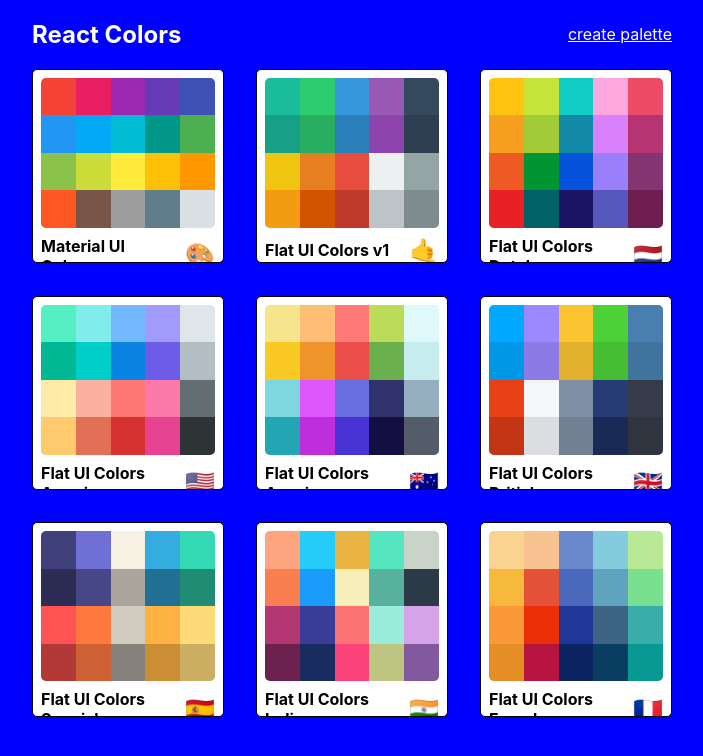
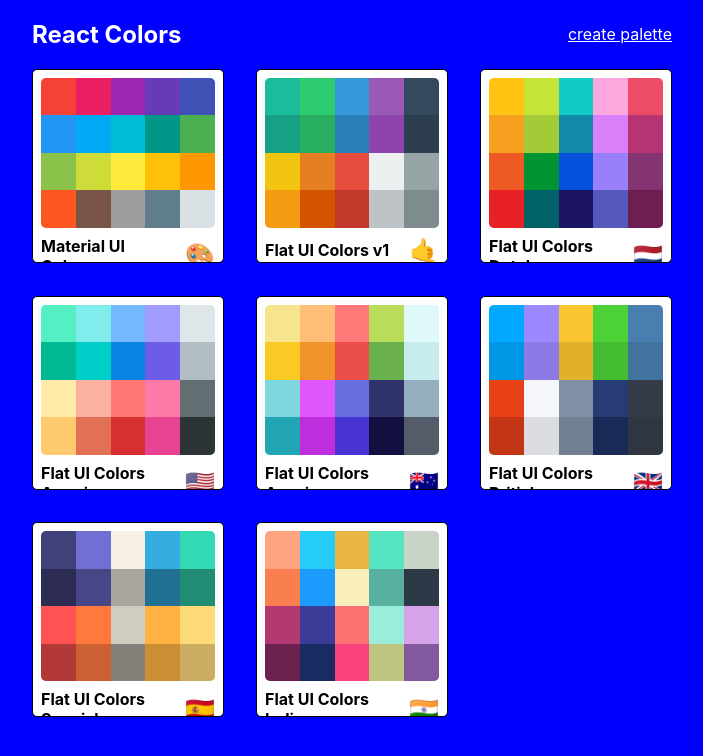
Before and after one commit to rushikeshkoli/Color-Project, a React (Create React App) app: page / in a window 1280 px wide. Shown: the top 756 px of the page, without its empty margins (288-991 px from the left). Built offline with nearby package versions, Linux system fonts and the light colour scheme.

Commit message:
Implement drag and drop

```diff
--- a/package.json
+++ b/package.json
@@ -17,7 +17,8 @@
     "react-dom": "^16.13.1",
     "react-material-ui-form-validator": "^2.0.10",
     "react-router-dom": "^5.2.0",
-    "react-scripts": "3.4.1"
+    "react-scripts": "3.4.1",
+    "react-sortable-hoc": "^1.11.0"
   },
   "scripts": {
     "start": "react-scripts start",
--- a/src/DraggableColorBox.js
+++ b/src/DraggableColorBox.js
@@ -1,6 +1,7 @@
 import React from 'react';
 import {withStyles} from '@material-ui/styles';
 import DeleteIcon from '@material-ui/icons/Delete';
+import {SortableElement} from 'react-sortable-hoc';
 
 const styles = {
     root: {
@@ -10,6 +11,7 @@
         display: 'inline-block',
         position: 'relative',
         cursor: 'pointer',
+        marginBottom: '-4px',
         '&:hover svg': {
             color: 'white',
             transform: 'scale(1.5)'
@@ -33,7 +35,7 @@
     }
 }
 
-function DragableColorBox(props) {
+const DragableColorBox = SortableElement(props => {
     const { classes,color, name, handleClick } = props;
     return (
         <div
@@ -45,7 +47,7 @@
                 <DeleteIcon className={classes.deleteIcon} onClick={handleClick}/>
             </div>
         </div>
-    )
-}
+    );
+});
 
 export default withStyles(styles)(DragableColorBox);
--- /dev/null
+++ b/src/DraggableColorList.js
@@ -0,0 +1,21 @@
+import React from 'react';
+import DraggableColorBox from './DraggableColorBox';
+import { SortableContainer } from 'react-sortable-hoc';
+
+const DraggableColorList = SortableContainer(({ colors, removeColor }) => {
+    return (
+        <div style={{ height: '100%'}}>
+            {colors.map((color,i) => (
+                <DraggableColorBox
+                    index={i}
+                    key={color.name}
+                    color={color.color}
+                    name={color.name}
+                    handleClick={() => removeColor(color.name)}
+                />
+            ))}
+        </div>
+    );
+});
+
+export default DraggableColorList;
--- a/src/NewPaletteForm.js
+++ b/src/NewPaletteForm.js
@@ -12,8 +12,9 @@
 import Button from '@material-ui/core/Button';
 import ChevronLeftIcon from '@material-ui/icons/ChevronLeft';
 import { ChromePicker } from 'react-color';
-import DraggableColorBox from './DraggableColorBox';
 import { ValidatorForm, TextValidator} from 'react-material-ui-form-validator';
+import { arrayMove } from 'react-sortable-hoc';
+import DraggableColorList from './DraggableColorList';
 
 const drawerWidth = 400;
 
@@ -83,11 +84,20 @@
       currentColor: '',
       newColorName: '',
       newPaletteName: '',
-      colors: [{name: 'blue', color: 'blue'}]
+      colors: [
+        {name: 'blue', color: 'blue'},
+        {name: 'blue', color: 'blue'},
+        {name: 'blue', color: 'blue'},
+        {name: 'blue', color: 'blue'},
+        {name: 'blue', color: 'blue'},
+        {name: 'blue', color: 'blue'},
+        {name: 'blue', color: 'blue'}
+      ]
     };
     this.addNewColor = this.addNewColor.bind(this);
     this.handleChange = this.handleChange.bind(this);
     this.handleSubmit = this.handleSubmit.bind(this);
+    this.removeColor = this.removeColor.bind(this);
   }
 
   componentDidMount() {
@@ -147,6 +157,12 @@
       removeColor(colorName) {
         this.setState({colors: this.state.colors.filter(color => color.name !== colorName)})
       }
+
+      onSortEnd = ({oldIndex, newIndex}) => {
+        this.setState(({colors}) => ({
+          colors: arrayMove(colors, oldIndex, newIndex)
+        }));
+      };
 
       render() {
         const { classes } = this.props;
@@ -237,13 +253,12 @@
               })}
             >
               <div className={classes.drawerHeader} />
-                {colors.map(color => (
-                  <DraggableColorBox
-                    color={color.color}
-                    name={color.name}
-                    handleClick={() => this.removeColor(color.name)}
-                  />
-                ))}
+                <DraggableColorList
+                  colors={colors}
+                  removeColor={this.removeColor}
+                  axis='xy'
+                  onSortEnd={this.onSortEnd}
+                />
             </main>
           </div>
         );
--- a/src/seedColors.js
+++ b/src/seedColors.js
@@ -214,31 +214,31 @@
         { name: "HighlighterLavender", color: "#82589F" }
       ]
     },
-    {
-      paletteName: "Flat UI Colors French",
-      id: "flat-ui-colors-french",
-      emoji: "🇫🇷",
-      colors: [
-        { name: "FlatFlesh", color: "#fad390" },
-        { name: "MelonMelody", color: "#f8c291" },
-        { name: "Livid", color: "#6a89cc" },
-        { name: "Spray", color: "#82ccdd" },
-        { name: "ParadiseGreen", color: "#b8e994" },
-        { name: "SquashBlossom", color: "#f6b93b" },
-        { name: "MandarinRed", color: "#e55039" },
-        { name: "AzraqBlue", color: "#4a69bd" },
-        { name: "Dupain", color: "#60a3bc" },
-        { name: "AuroraGreen", color: "#78e08f" },
-        { name: "IcelandPoppy", color: "#fa983a" },
-        { name: "TomatoRed", color: "#eb2f06" },
-        { name: "YueGuangBlue", color: "#1e3799" },
-        { name: "GoodSamaritan", color: "#3c6382" },
-        { name: "Waterfall", color: "#38ada9" },
-        { name: "CarrotOrange", color: "#e58e26" },
-        { name: "JalapenoRed", color: "#b71540" },
-        { name: "DarkSapphire", color: "#0c2461" },
-        { name: "ForestBlues", color: "#0a3d62" },
-        { name: "ReefEncounter", color: "#079992" }
-      ]
-    }
+    // {
+    //   paletteName: "Flat UI Colors French",
+    //   id: "flat-ui-colors-french",
+    //   emoji: "🇫🇷",
+    //   colors: [
+    //     { name: "FlatFlesh", color: "#fad390" },
+    //     { name: "MelonMelody", color: "#f8c291" },
+    //     { name: "Livid", color: "#6a89cc" },
+    //     { name: "Spray", color: "#82ccdd" },
+    //     { name: "ParadiseGreen", color: "#b8e994" },
+    //     { name: "SquashBlossom", color: "#f6b93b" },
+    //     { name: "MandarinRed", color: "#e55039" },
+    //     { name: "AzraqBlue", color: "#4a69bd" },
+    //     { name: "Dupain", color: "#60a3bc" },
+    //     { name: "AuroraGreen", color: "#78e08f" },
+    //     { name: "IcelandPoppy", color: "#fa983a" },
+    //     { name: "TomatoRed", color: "#eb2f06" },
+    //     { name: "YueGuangBlue", color: "#1e3799" },
+    //     { name: "GoodSamaritan", color: "#3c6382" },
+    //     { name: "Waterfall", color: "#38ada9" },
+    //     { name: "CarrotOrange", color: "#e58e26" },
+    //     { name: "JalapenoRed", color: "#b71540" },
+    //     { name: "DarkSapphire", color: "#0c2461" },
+    //     { name: "ForestBlues", color: "#0a3d62" },
+    //     { name: "ReefEncounter", color: "#079992" }
+    //   ]
+    // }
   ];
```
Also changed, not shown: 1 other file (tests, documents, lock files or other folders).
